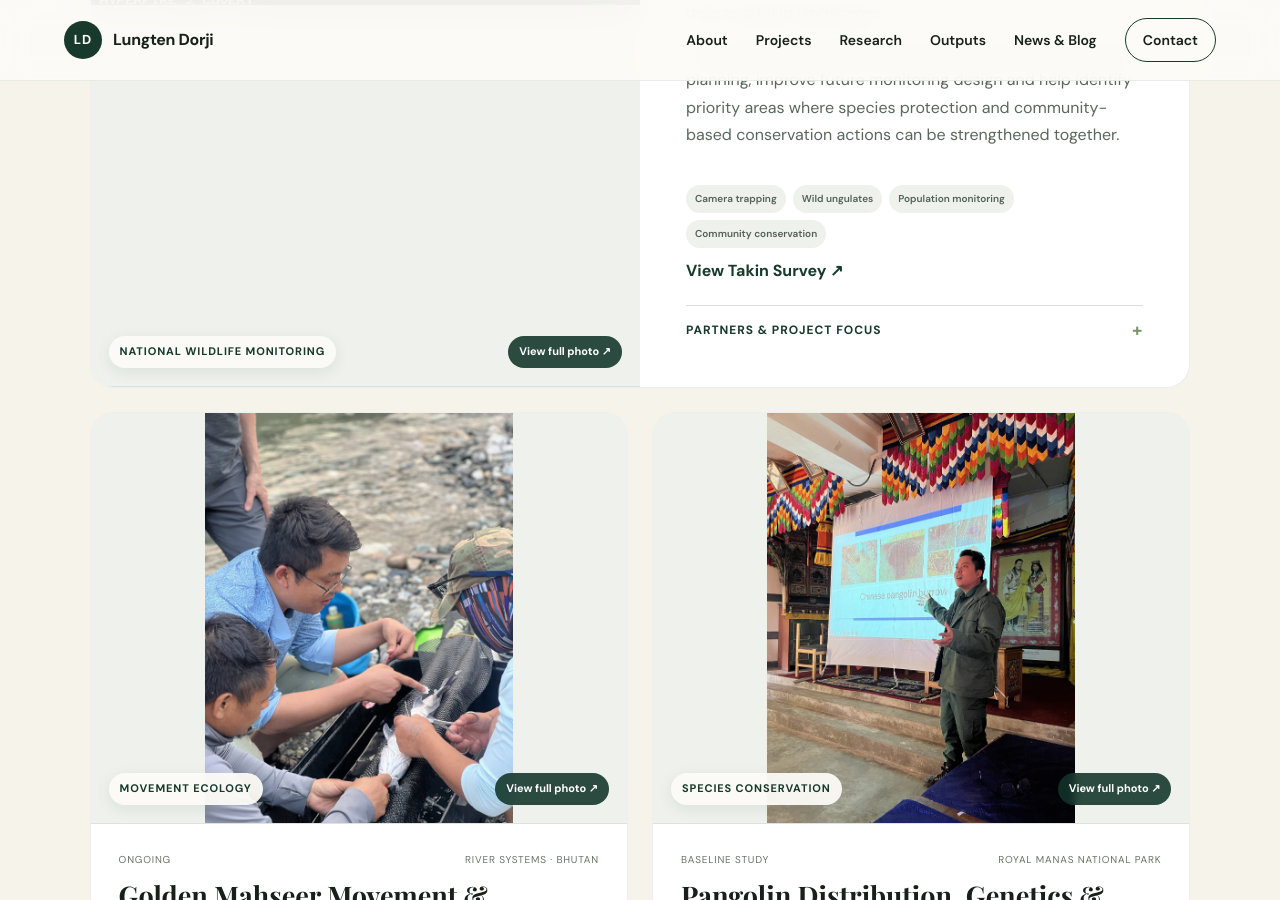
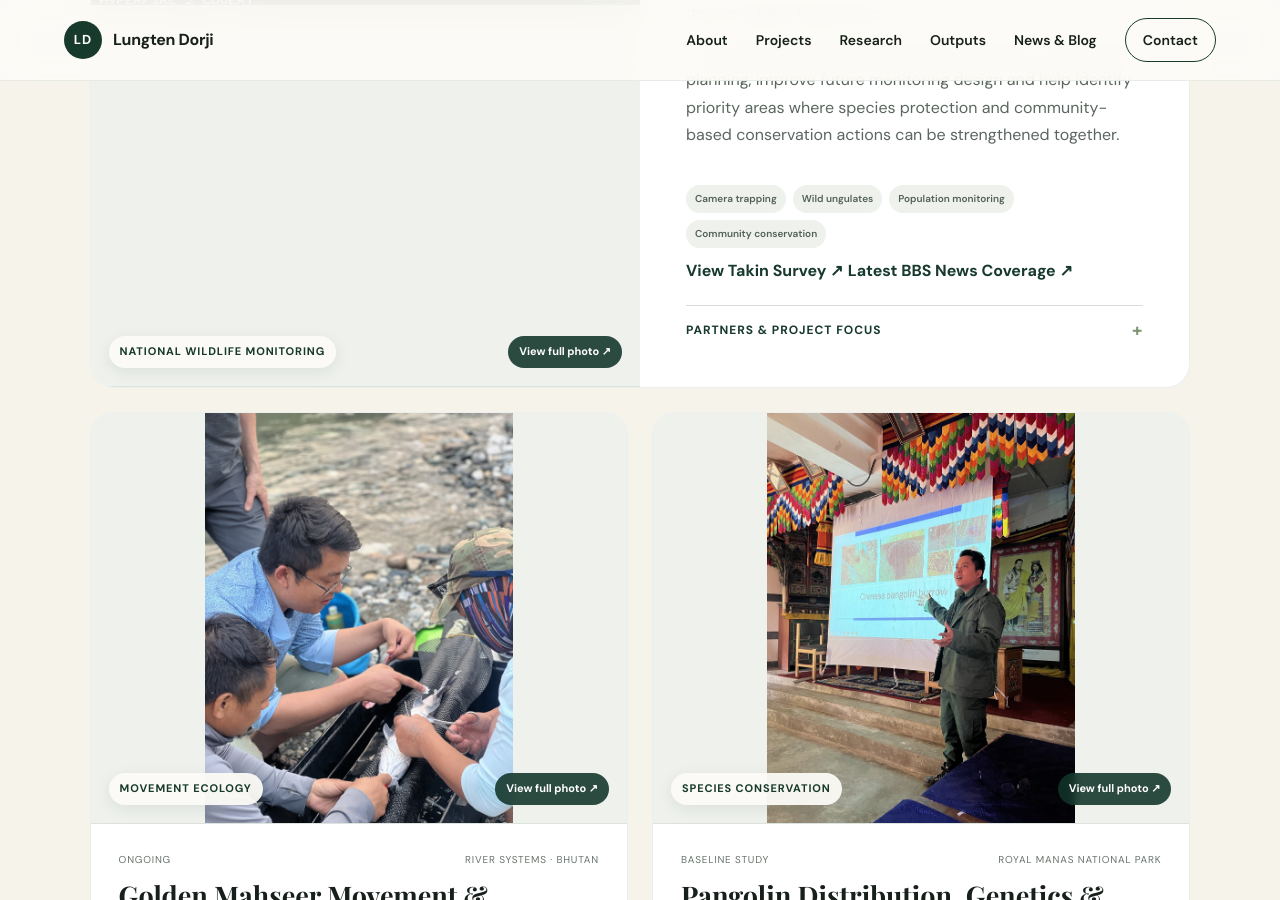
Before and after one commit to LungtenCosmo/LungtenCosmo.github.io, a Jekyll site: the page built from index.html, in a window 1280 px wide and 900 px high, scrolled down 2736 px. Built offline with Jekyll 4.4.1, drawn with Linux system fonts in a browser that asks for light colours.

Commit message:
Add files via upload

```diff
--- a/index.html
+++ b/index.html
@@ -153,6 +153,7 @@ layout: null
             <div class="tags"><span>Camera trapping</span><span>Wild ungulates</span><span>Population monitoring</span><span>Community conservation</span></div>
             <div class="project-links">
               <a class="text-link" href="https://www.wwfbhutan.org.bt/?394756/" target="_blank" rel="noopener noreferrer">View Takin Survey ↗</a>
+              <a class="text-link" href="https://www.bbs.bt/246532/" target="_blank" rel="noopener noreferrer">Latest BBS News Coverage ↗</a>
             </div>
             <details class="project-details"><summary>Partners & project focus</summary><p>Generate robust information on musk deer and takin while strengthening long-term conservation planning and supporting approaches that also protect and improve the livelihoods of communities sharing these landscapes.</p><p class="project-partners"><strong>Support:</strong> Bhutan for Life Project · World Wildlife Fund</p></details>
           </div>
```
